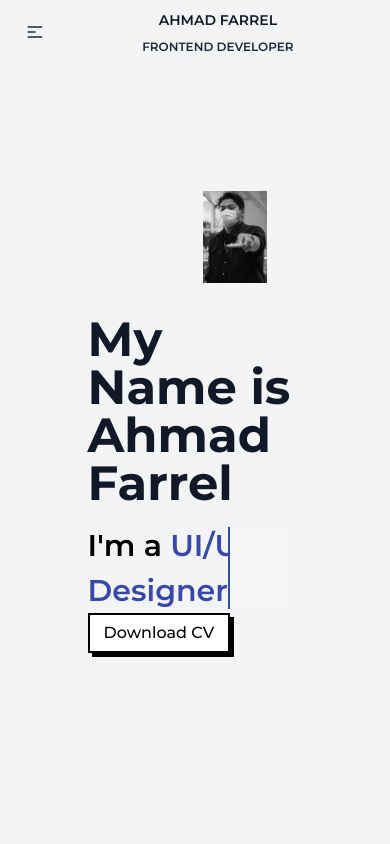
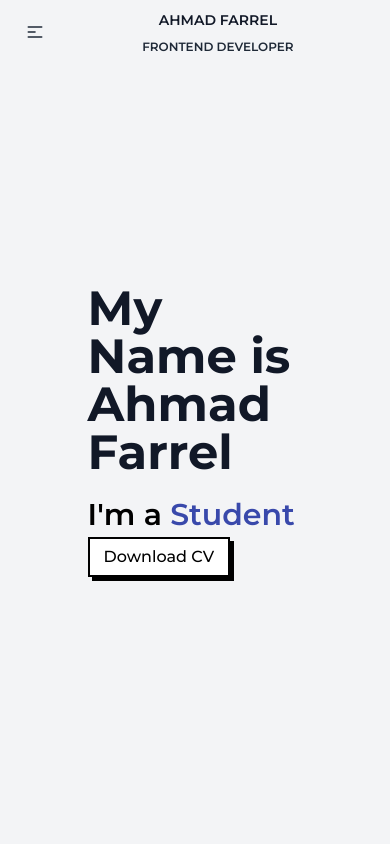
Before and after one commit to EnvyL27/portfolio, a React (Vite) app: page / in a window 390 px wide. Shown: the top 844 px of the page. Built offline with nearby package versions, Linux system fonts and the light colour scheme.

Commit message:
make responsive

```diff
--- a/src/component/hero.jsx
+++ b/src/component/hero.jsx
@@ -28,16 +28,20 @@ function hero() {
         <>
             <div className="hero z-10 min-h-screen bg-gray-100">
                 <div className="hero-content flex-col lg:flex-row-reverse">
-                    <div className="w-2/5 pl-20">
+                    <div className="w-2/5 pl-20 hidden lg:block">
                         <img className="grayscale hover:grayscale-0 duration-300" src={Me} alt="" />
                     </div>
                     <div className="w-3/5">
                         <div className="flex">
                             <h1 className=" text-5xl font-bold text-gray-900 py-4">My Name is Ahmad Farrel</h1>
                         </div>
-                        <div className="container">
+                        <div className="container hidden lg:block">
                             <span className="text first-text">I'm a </span>
                             <span className="text sec-text"></span>
+                        </div>
+                        <div className="container hidden max-sm:block">
+                            <span className="text first-text">I'm a </span>
+                            <span className="text ">Student</span>
                         </div>
                         {/* <h1 className="text sec-text text-4xl font-bold text-gray-900 py-6"> </h1> */}
                         {/* <p className="py-4 font-medium text-gray-800">
```
